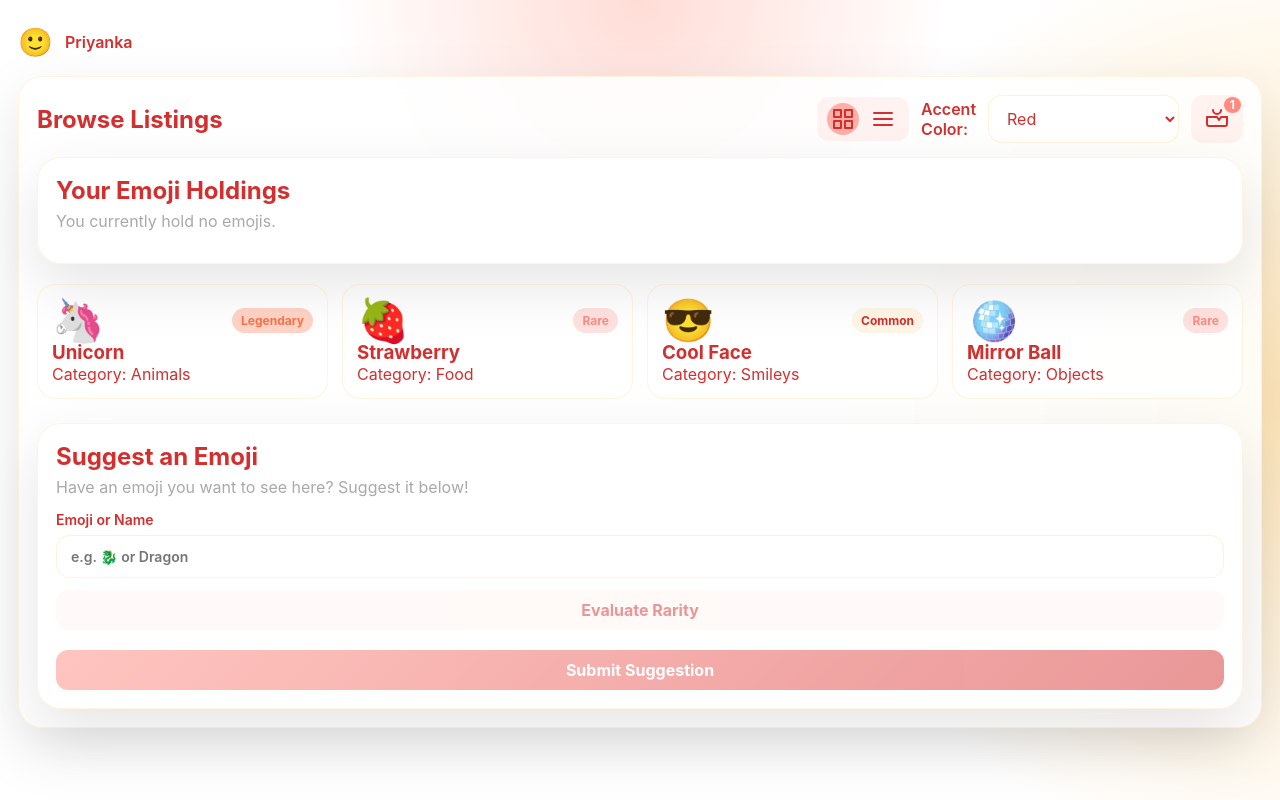
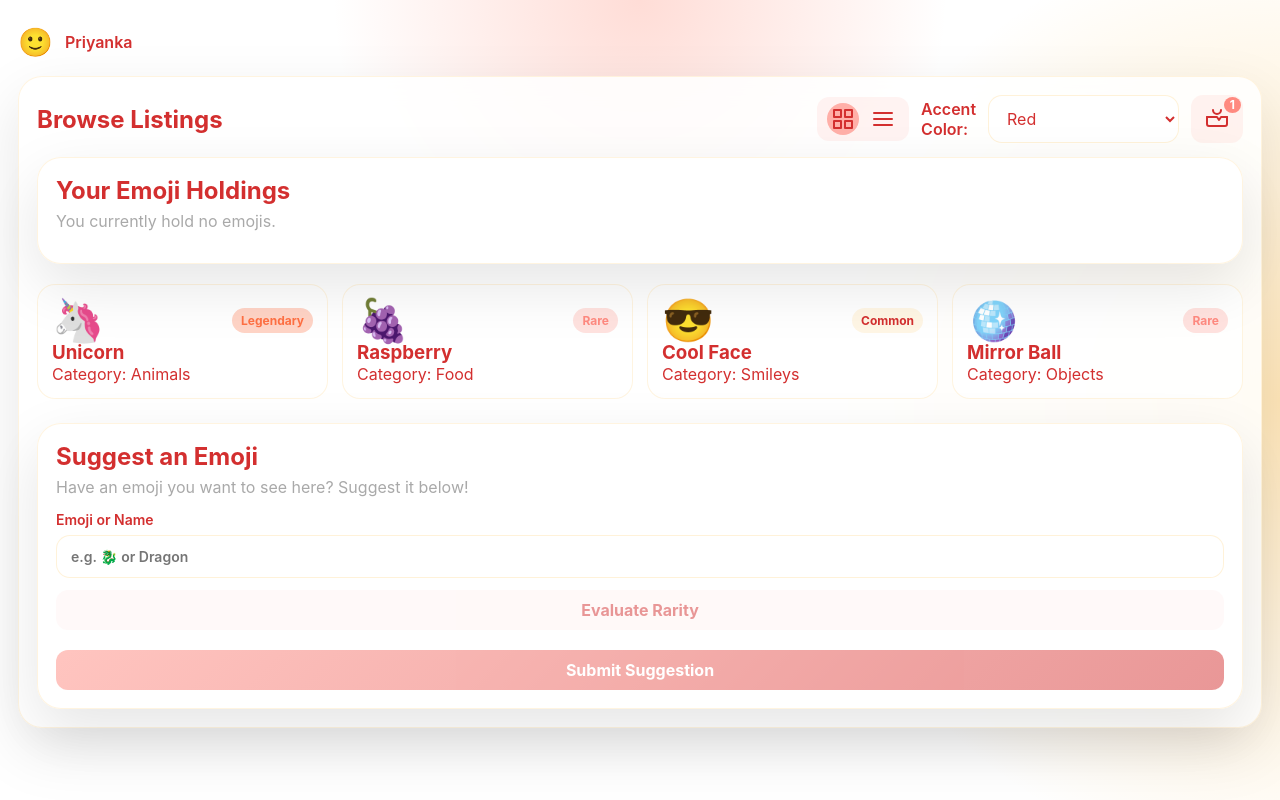
Before and after one commit to pri-m-05/emoji-exchange, a React (Vite) app in the folder emoji-exchange-starter/: page / in a window 1280 px wide. Built offline with nearby package versions, Linux system fonts and the light colour scheme.

Commit message:
Rename Strawberry to Raspberry with updated emoji icon

```diff
--- a/emoji-exchange-starter/src/seed.ts
+++ b/emoji-exchange-starter/src/seed.ts
@@ -16,8 +16,8 @@ export const seedListings: Listing[] = [
   },
   {
     id: "2",
-    emoji: "🍓",
-    name: "Strawberry",
+    emoji: "🍇",
+    name: "Raspberry",
     owner: "Noah",
     rarity: "Rare",
     category: "Food",
@@ -53,8 +53,8 @@ export const seedRequests: ExchangeRequest[] = [
   {
     id: "r1",
     listingId: "2",
-    listingEmoji: "🍓",
-    listingName: "Strawberry",
+    listingEmoji: "🍇",
+    listingName: "Raspberry",
     fromUser: "Priyanka",
     offeredEmoji: "🍕",
     message: "Food for food. This feels fair and iconic.",
```
Also changed, not shown: 2 other files (tests, documents, lock files or other folders).
